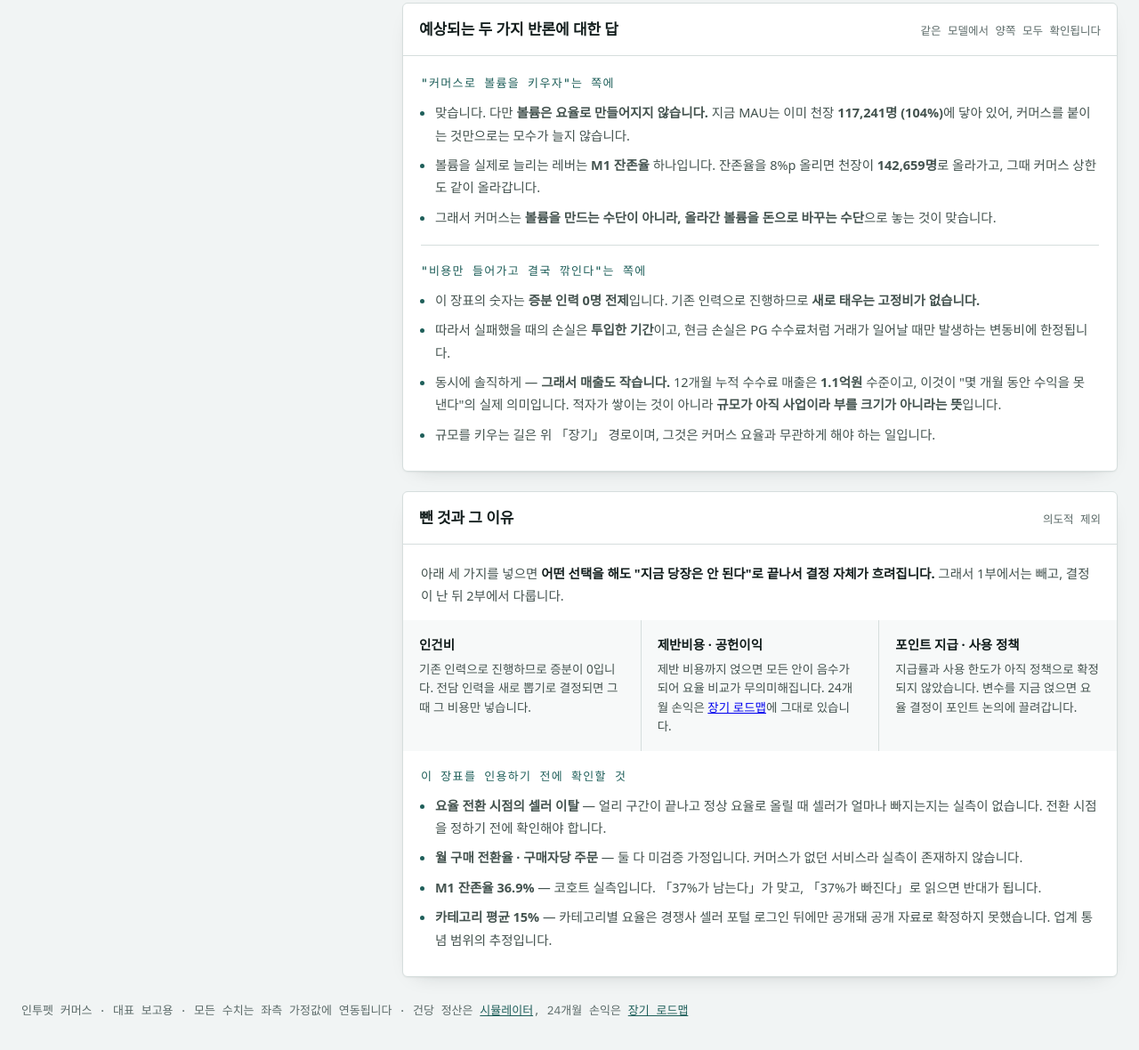
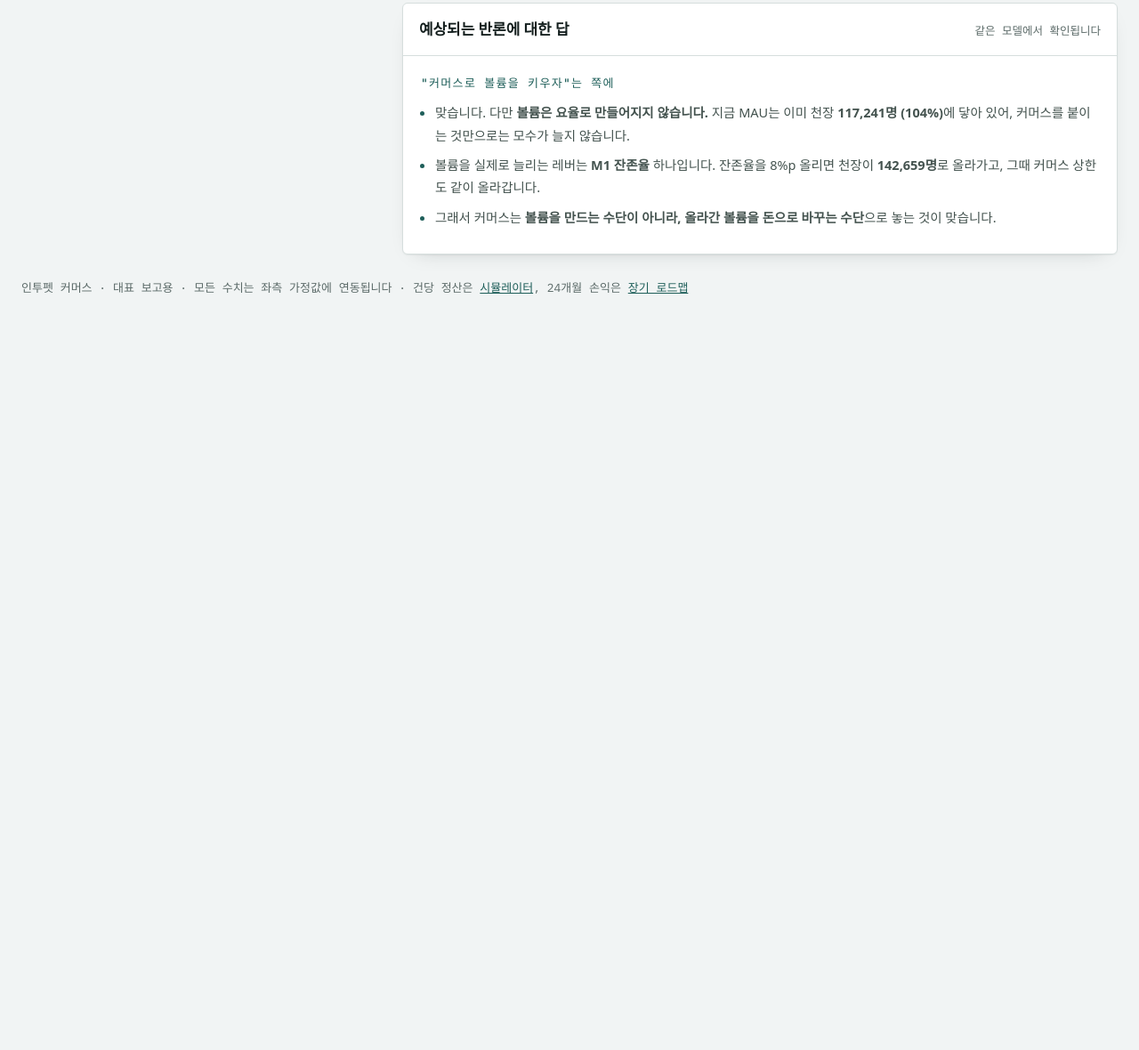
Before and after one commit to KennethKarl/seller-settlement, a plain HTML site: page report.html in a window 1280 px wide. Shown: the part 4476-5656 px from the top of the page at 89% size. After the commit the page ends 4875 px from the top, so only its background shows below. Drawn offline with Linux system fonts and the light colour scheme; a web font is replaced by a local one.

Commit message:
style(report): 「비용만 들어가고」 반론 답변과 「뺀 것과 그 이유」 섹션 제거
Co-Authored-By: Claude Opus 5.5 <noreply@anthropic.com>

```diff
--- a/report.html
+++ b/report.html
@@ -217,10 +217,6 @@ footer{margin-top:28px;font-size:13px;color:var(--ink-3);line-height:1.6;font-fa
 .ask{margin:0;padding:16px 18px;border-left:3px solid var(--hl);background:color-mix(in srgb,var(--hl) 6%,var(--surface));
   border-radius:0 4px 4px 0;font-size:15.5px;line-height:1.7}
 .ask b{color:var(--hl);font-weight:600}
-.cutlist{display:grid;grid-template-columns:repeat(3,minmax(0,1fr));gap:1px;background:var(--line)}
-@media (max-width:820px){.cutlist{grid-template-columns:minmax(0,1fr)}}
-.cutlist>div{background:var(--surface-3);padding:16px 18px;font-size:13.5px;line-height:1.6;color:var(--ink-2)}
-.cutlist strong{display:block;color:var(--ink);font-size:14.5px;margin-bottom:5px;font-weight:600}
 .pathway{display:flex;flex-wrap:wrap;align-items:stretch;gap:8px;margin:0 0 4px}
 .pathway .st{flex:1 1 150px;background:var(--surface-3);border:1px solid var(--line);border-radius:5px;
   padding:13px 14px;font-size:13.5px;line-height:1.55;color:var(--ink-2);position:relative}
@@ -354,7 +350,7 @@ footer{margin-top:28px;font-size:13px;color:var(--ink-3);line-height:1.6;font-fa
 </section>
 
 <section>
-<div class="sec-head"><h2>예상되는 두 가지 반론에 대한 답</h2><span class="note">같은 모델에서 양쪽 모두 확인됩니다</span></div>
+<div class="sec-head"><h2>예상되는 반론에 대한 답</h2><span class="note">같은 모델에서 확인됩니다</span></div>
 <div class="sec-body">
 <div class="memos">
 <div class="blk">
@@ -363,40 +359,6 @@ footer{margin-top:28px;font-size:13px;color:var(--ink-3);line-height:1.6;font-fa
 <li>맞습니다. 다만 <b>볼륨은 요율로 만들어지지 않습니다.</b> 지금 MAU는 이미 천장 <b id="ansK1">—</b>에 닿아 있어, 커머스를 붙이는 것만으로는 모수가 늘지 않습니다.</li>
 <li>볼륨을 실제로 늘리는 레버는 <b>M1 잔존율</b> 하나입니다. 잔존율을 8%p 올리면 천장이 <b id="ansK2">—</b>로 올라가고, 그때 커머스 상한도 같이 올라갑니다.</li>
 <li>그래서 커머스는 <b>볼륨을 만드는 수단이 아니라, 올라간 볼륨을 돈으로 바꾸는 수단</b>으로 놓는 것이 맞습니다.</li>
-</ul>
-</div>
-<div class="blk">
-<h3>"비용만 들어가고 결국 깎인다"는 쪽에</h3>
-<ul>
-<li>이 장표의 숫자는 <b>증분 인력 0명 전제</b>입니다. 기존 인력으로 진행하므로 <b>새로 태우는 고정비가 없습니다.</b></li>
-<li>따라서 실패했을 때의 손실은 <b>투입한 기간</b>이고, 현금 손실은 PG 수수료처럼 거래가 일어날 때만 발생하는 변동비에 한정됩니다.</li>
-<li>동시에 솔직하게 — <b>그래서 매출도 작습니다.</b> 12개월 누적 수수료 매출은 <b id="ansRev">—</b> 수준이고, 이것이 "몇 개월 동안 수익을 못 낸다"의 실제 의미입니다. 적자가 쌓이는 것이 아니라 <b>규모가 아직 사업이라 부를 크기가 아니라는 뜻</b>입니다.</li>
-<li>규모를 키우는 길은 위 「장기」 경로이며, 그것은 커머스 요율과 무관하게 해야 하는 일입니다.</li>
-</ul>
-</div>
-</div>
-</div>
-</section>
-
-<section>
-<div class="sec-head"><h2>뺀 것과 그 이유</h2><span class="note">의도적 제외</span></div>
-<div class="sec-body" style="padding-bottom:0">
-<p class="lead">아래 세 가지를 넣으면 <b>어떤 선택을 해도 "지금 당장은 안 된다"로 끝나서 결정 자체가 흐려집니다.</b> 그래서 1부에서는 빼고, 결정이 난 뒤 2부에서 다룹니다.</p>
-</div>
-<div class="cutlist">
-<div><strong>인건비</strong>기존 인력으로 진행하므로 증분이 0입니다. 전담 인력을 새로 뽑기로 결정되면 그때 그 비용만 넣습니다.</div>
-<div><strong>제반비용 · 공헌이익</strong>제반 비용까지 얹으면 모든 안이 음수가 되어 요율 비교가 무의미해집니다. 24개월 손익은 <a href="./roadmap.html">장기 로드맵</a>에 그대로 있습니다.</div>
-<div><strong>포인트 지급 · 사용 정책</strong>지급률과 사용 한도가 아직 정책으로 확정되지 않았습니다. 변수를 지금 얹으면 요율 결정이 포인트 논의에 끌려갑니다.</div>
-</div>
-<div class="sec-body" style="padding-top:18px">
-<div class="memos">
-<div class="blk">
-<h3>이 장표를 인용하기 전에 확인할 것</h3>
-<ul>
-<li><b>요율 전환 시점의 셀러 이탈</b> — 얼리 구간이 끝나고 정상 요율로 올릴 때 셀러가 얼마나 빠지는지는 실측이 없습니다. 전환 시점을 정하기 전에 확인해야 합니다.</li>
-<li><b>월 구매 전환율 · 구매자당 주문</b> — 둘 다 미검증 가정입니다. 커머스가 없던 서비스라 실측이 존재하지 않습니다.</li>
-<li><b>M1 잔존율 36.9%</b> — 코호트 실측입니다. 「37%가 남는다」가 맞고, 「37%가 빠진다」로 읽으면 반대가 됩니다.</li>
-<li><b>카테고리 평균 15%</b> — 카테고리별 요율은 경쟁사 셀러 포털 로그인 뒤에만 공개돼 공개 자료로 확정하지 못했습니다. 업계 통념 범위의 추정입니다.</li>
 </ul>
 </div>
 </div>
@@ -687,7 +649,6 @@ footer{margin-top:28px;font-size:13px;color:var(--ink-3);line-height:1.6;font-fa
     $("#pathAlerts").innerHTML='<div class="alert"><b>M1 잔존율을 '+dA+'%p만 올리면 천장이 '+(fin?cnt(k.K):"∞")+'명 → '+(isFinite(kUp)?cnt(kUp):"∞")+'명으로 올라갑니다.</b> 같은 전환율에서 월 주문 상한은 '+(fin?cnt(ordK):"—")+'건 → '+(isFinite(kUp)?cnt(kUp*V.conv/100*V.opb):"—")+'건이 되고, 정상 요율 기준 월 수수료 매출 상한은 <span class="num">'+(isFinite(kUp)?money(kUp*V.conv/100*V.opb*V.aov*m.rF):"—")+'</span>원이 됩니다. <b>광고와 달리 이 효과는 돈을 멈춰도 남습니다.</b></div>';
     $("#ansK1").textContent=(fin?cnt(k.K)+"명":"∞")+" ("+(fin?pct(k.ratio,0):"—")+")";
     $("#ansK2").textContent=isFinite(kUp)?cnt(kUp)+"명":"∞";
-    $("#ansRev").textContent=money(A[i12].cum)+"원";
   }
 
   syncAll();
```
